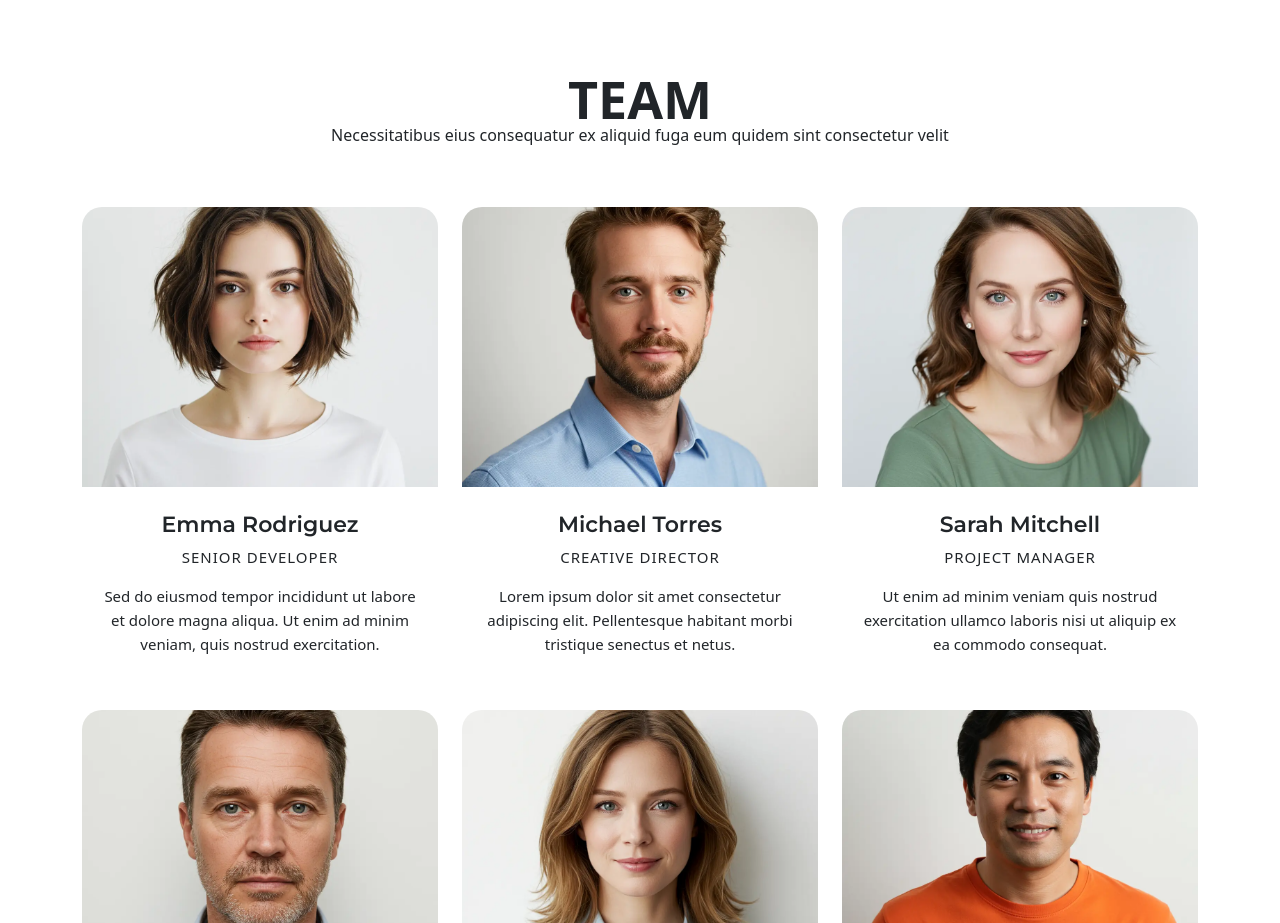
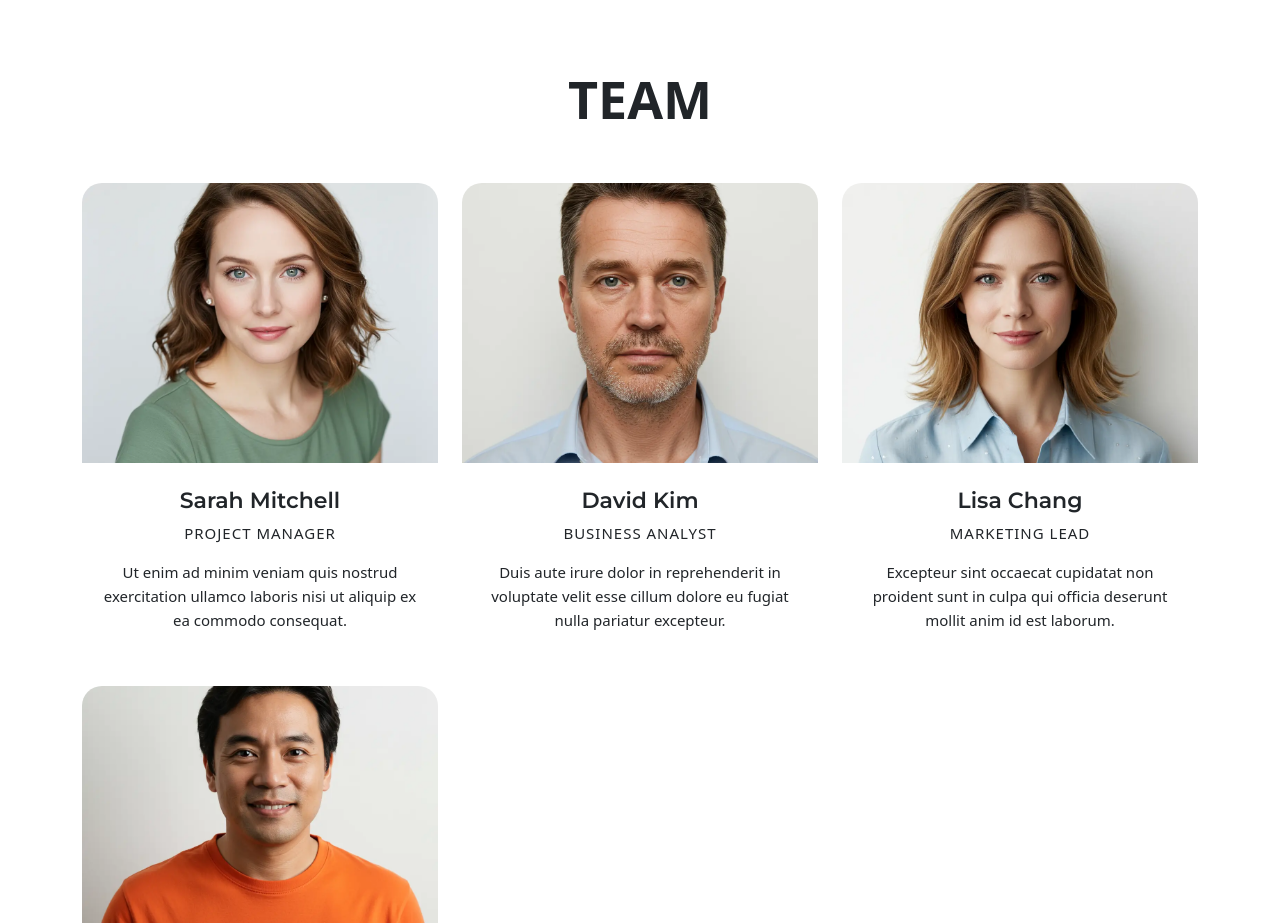
Before and after one commit to SRICHARD123/Phantom-Tech-A-cademy, a plain HTML site: page index.html in a window 1280 px wide. Shown: the part 4180-5103 px from the top of the page. Drawn offline with Linux system fonts and the light colour scheme.

Commit message:
Update: explain what chan

```diff
--- a/index.html
+++ b/index.html
@@ -512,53 +512,9 @@ liability company). </p>
       <div class="container section-title" data-aos="fade-up">
         <span class="description-title">Team</span>
         <br>
-        <p>Necessitatibus eius consequatur ex aliquid fuga eum quidem sint consectetur velit</p>
       </div><!-- End Section Title -->
-
       <div class="container" data-aos="fade-up" data-aos-delay="100">
-
         <div class="row g-4">
-
-          <div class="col-lg-4 col-md-6" data-aos="fade-up" data-aos-delay="200">
-            <div class="team-member">
-              <div class="member-image">
-                <img src="assets/img/person/person-f-2.webp" class="img-fluid" alt="" loading="lazy">
-                <div class="social-overlay">
-                  <div class="social-icons">
-                    <a href="#"><i class="bi bi-linkedin"></i></a>
-                    <a href="#"><i class="bi bi-twitter-x"></i></a>
-                    <a href="#"><i class="bi bi-instagram"></i></a>
-                  </div>
-                </div>
-              </div>
-              <div class="member-info">
-                <h4>Emma Rodriguez</h4>
-                <span>Senior Developer</span>
-                <p>Sed do eiusmod tempor incididunt ut labore et dolore magna aliqua. Ut enim ad minim veniam, quis nostrud exercitation.</p>
-              </div>
-            </div><!-- End Team Member -->
-          </div>
-
-          <div class="col-lg-4 col-md-6" data-aos="fade-up" data-aos-delay="300">
-            <div class="team-member">
-              <div class="member-image">
-                <img src="assets/img/person/person-m-7.webp" class="img-fluid" alt="" loading="lazy">
-                <div class="social-overlay">
-                  <div class="social-icons">
-                    <a href="#"><i class="bi bi-linkedin"></i></a>
-                    <a href="#"><i class="bi bi-twitter-x"></i></a>
-                    <a href="#"><i class="bi bi-instagram"></i></a>
-                  </div>
-                </div>
-              </div>
-              <div class="member-info">
-                <h4>Michael Torres</h4>
-                <span>Creative Director</span>
-                <p>Lorem ipsum dolor sit amet consectetur adipiscing elit. Pellentesque habitant morbi tristique senectus et netus.</p>
-              </div>
-            </div><!-- End Team Member -->
-          </div>
-
           <div class="col-lg-4 col-md-6" data-aos="fade-up" data-aos-delay="400">
             <div class="team-member">
               <div class="member-image">
```
